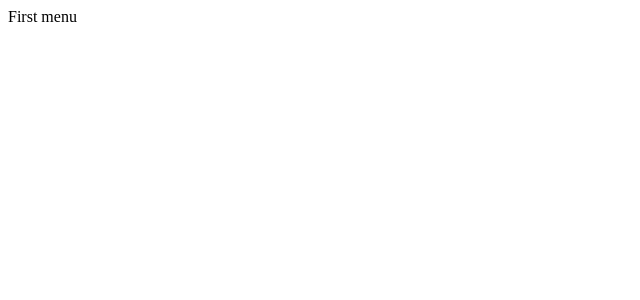
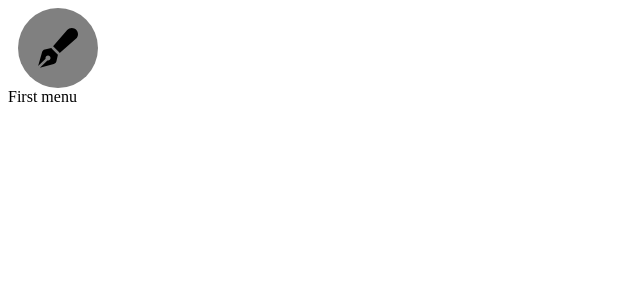
Before and after one commit to nnd1402/json-to-form, a React (Vite) app: page / in a window 1280 px wide. Shown: the top 300 px of the page, without its empty margins (0-640 px from the left). Built offline with nearby package versions, Linux system fonts and the light colour scheme.

Commit message:
Added Font Awesome icons to project, small changes to rendering.

```diff
--- a/package.json
+++ b/package.json
@@ -26,6 +26,8 @@
     "prettier": "^2.5.1"
   },
   "dependencies": {
+    "@fortawesome/free-solid-svg-icons": "^6.0.0",
+    "@fortawesome/react-fontawesome": "^0.1.17",
     "react": "^17.0.2",
     "react-dom": "^17.0.2"
   },
--- a/src/components/BaseRenderer.js
+++ b/src/components/BaseRenderer.js
@@ -3,8 +3,11 @@ import MenuRenderer from "./MenuRenderer";
 const BaseRenderer = () => {
   var form = require("../data/form.json");
 
-  return form.menus.map((menu) => (
-    <MenuRenderer title={menu.title} key={menu.title} />
+  const holder = JSON.parse(JSON.stringify(form));
+  const menuTitle = holder.menus[0].title;
+
+  return form.menus.map(() => (
+    <MenuRenderer title={menuTitle} key={menuTitle} />
   ));
 };
 
--- a/src/components/MenuItem.js
+++ b/src/components/MenuItem.js
@@ -5,7 +5,19 @@
  * Eg. call: <MenuItem title="First menu" faClass="fa-thin fa-alarm-exclamation" />
  * Eg. output: https://prnt.sc/B84KVsm5bqSs
  */
+import { FontAwesomeIcon } from "@fortawesome/react-fontawesome";
+import { faCircle, faPenFancy } from "@fortawesome/free-solid-svg-icons";
 
-const MenuItem = () => {};
+const MenuItem = (props) => {
+  return (
+    <>
+      <span className="fa-layers fa-fw fa-5x">
+        <FontAwesomeIcon icon={faCircle} style={{ color: "gray" }} />
+        <FontAwesomeIcon icon={faPenFancy} transform={"shrink-8"} />
+      </span>
+      <div>{props.title}</div>
+    </>
+  );
+};
 
 export default MenuItem;
--- a/src/components/MenuRenderer.js
+++ b/src/components/MenuRenderer.js
@@ -1,5 +1,7 @@
+import MenuItem from "./MenuItem";
+
 const MenuRenderer = (props) => {
-  return <div>{props.title}</div>;
+  return <MenuItem title={props.title} />;
 };
 
 export default MenuRenderer;
```
Also changed, not shown: 1 other file (tests, documents, lock files or other folders).
